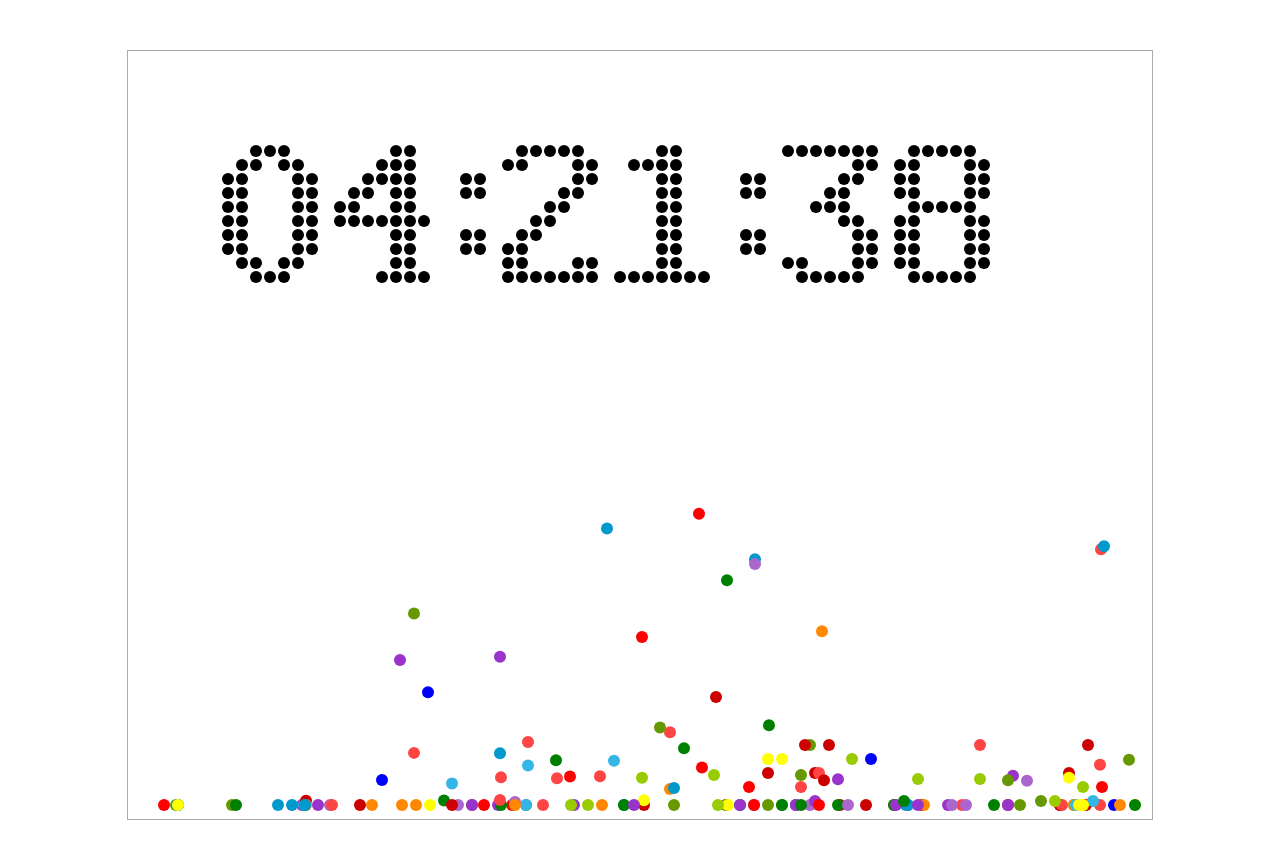
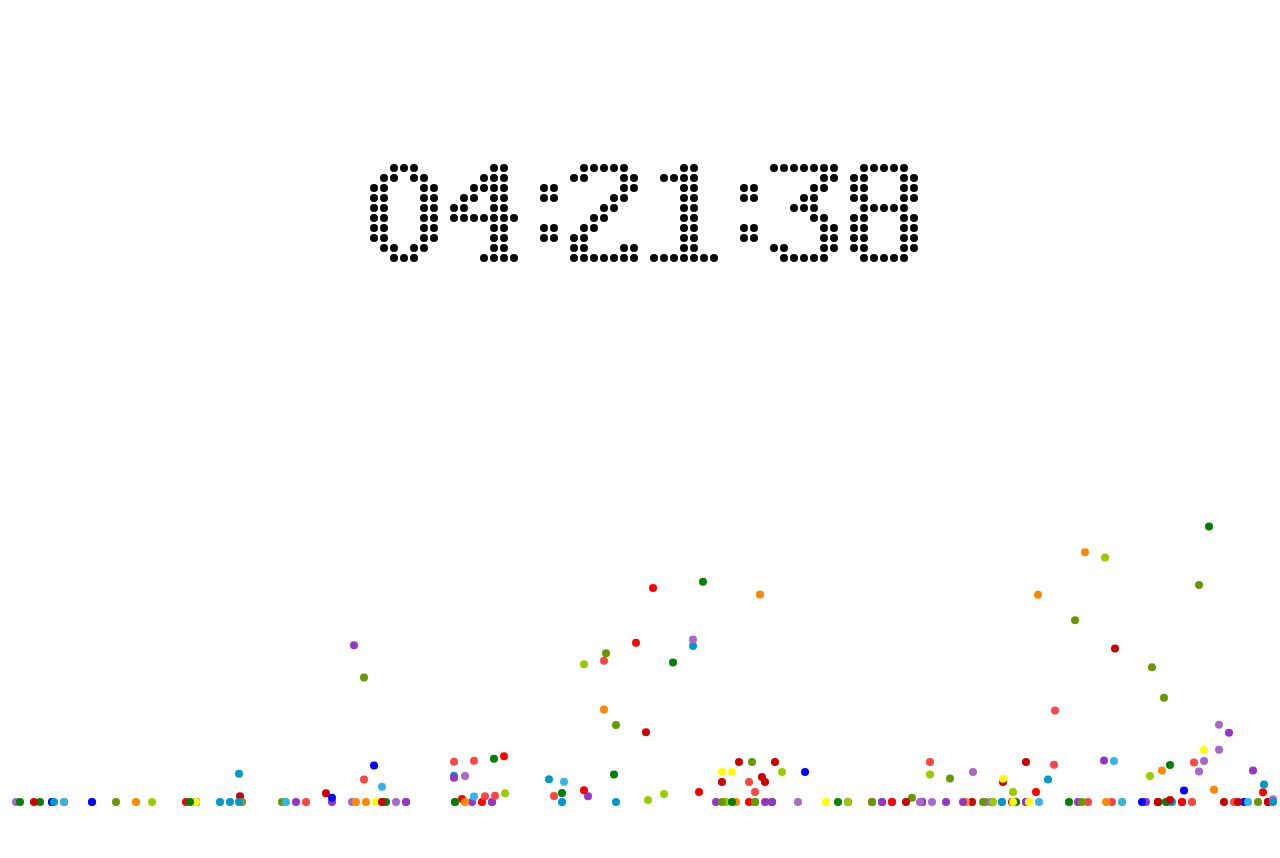
Before and after one commit to karmilo/karmilo.github.io, a plain HTML site: page bitmap.html in a window 1280 px wide. After the commit the page ends 820 px from the top, so only its background shows below. Drawn offline with Linux system fonts and the light colour scheme.

Commit message:
make it more batter
自适应

```diff
--- a/bitmap.html
+++ b/bitmap.html
@@ -6,8 +6,8 @@
 	<script src="data.js"></script>
 	<script src="main.js"></script>
 </head>
-<body>
-	<canvas id=canvas width=1024 height=768 style="border:1px solid #aaa;display:block;margin:50px auto;">
+<body style="height:100%;width:100%">
+	<canvas id='canvas' style="height:100%;width:100%">
 		您的浏览器不支持canvas
 	</canvas>
 </body>
--- a/main.js
+++ b/main.js
@@ -1,17 +1,31 @@
-const MARGIN_X = 100;
-const MARGIN_Y = 100;
-var r=6;
-var cx=MARGIN_X; //第一个数字位置
-var cy=MARGIN_Y;
+var winWidth;
+var winHeight;
+var MARGIN_X;
+var MARGIN_Y;
+var r;
+var cx; //第一个数字位置
+var cy;
 var lastTime=''; //标记时间是否改变
 var timeStatus=false;
 var addBall=false; //是否需要生成小球
 var balls=new Array(); //小球管理数组
 window.onload=function(){
+
 	window.canvas=document.getElementById('canvas');
 	window.context=canvas.getContext('2d');
+	canvas.width=document.body.clientWidth;
+	canvas.height=document.body.clientHeight;
 
 	window.clockTimeManage=setInterval(function(){
+		//获取宽高
+		getWH();
+		canvas.width=Math.round(winWidth);
+		canvas.height=Math.round(winHeight);
+		r=Math.round(winWidth*3/7/108)-1;
+		MARGIN_X=Math.round(winWidth*2/7);
+		MARGIN_Y=Math.round(winHeight/5);
+		cx=MARGIN_X;
+		cy=MARGIN_Y;
 		//获取时间
 		var date=new Date();
 		var hour=makeTime(date.getHours());
@@ -22,11 +36,16 @@ window.onload=function(){
 		if(timeStr!=lastTime){
 			timeStatus=true;
 		}
-		makeBitmap(context,timeStr);
+		makeBitmap(timeStr);
 		ballsDrop();
 		timeStatus=false;
 	},30);
 };
+
+function getWH(){
+	if (window.innerWidth) winWidth = window.innerWidth; else if ((document.body) && (document.body.clientWidth)) winWidth = document.body.clientWidth;
+	if (window.innerHeight) winHeight = window.innerHeight; else if ((document.body) && (document.body.clientHeight)) winHeight = document.body.clientHeight;
+}
 
 function makeTime(num){
 	if(num<10){
@@ -36,37 +55,37 @@ function makeTime(num){
 	}
 }
 
-function makeBitmap(cxt,str){
-	cxt.clearRect(0,0,cxt.canvas.width,cxt.canvas.height);
-	cx=MARGIN_X;
+function makeBitmap(str){
+	context.clearRect(0,0,document.body.clientWidth,document.body.clientHeight);
+	window.cx=MARGIN_X;
 	for(var i=0;i<6;i++){
 		//查找不同的数字下标
 		if(timeStatus&&str.substr(i,1)!=lastTime.substr(i,1)){
 			addBall=true;
 		}
 		//开始绘制单个点阵图
-		makeNum(str.substr(i,1),cxt);
+		makeNum(str.substr(i,1));
 		cx+=8*(r+1)*2;
 		addBall=false;
 		//绘制冒号点阵图
 		if(i%2==1&&i<5){
-			makeNum(10,cxt);
+			makeNum(10);
 			cx+=4*(r+1)*2;
 		}
 	}
 	lastTime=str;
 }
 
-function makeNum(num,cxt){
+function makeNum(num){
 	for(var index in digit){
 		if(index==num){
 			for(var row in digit[index]){
 				for(var field in digit[index][row]){
 					if(digit[index][row][field]==1){
-						cxt.beginPath();
-						cxt.arc(cx+parseInt(field)*(r+1)*2,cy+parseInt(row)*(r+1)*2,r,0,2*Math.PI);
-						cxt.fillStyle="black";
-						cxt.fill();
+						context.beginPath();
+						context.arc(cx+parseInt(field)*(r+1)*2,cy+parseInt(row)*(r+1)*2,r,0,2*Math.PI);
+						context.fillStyle="black";
+						context.fill();
 						if(addBall){
 							//新建一个小球实例，添加到数组管理
 							if(Math.random()>0.5){
@@ -97,11 +116,11 @@ function Ball(x,y,vx,col){
 		context.beginPath();
 		this.y+=this.vy;
 		this.x+=this.vx;
-		if(this.y>=(canvas.height-(r+1)*2)){
-			this.y=canvas.height-(r+1)*2;
+		if(this.y>=(document.body.clientHeight-(r+1)*2)){
+			this.y=document.body.clientHeight-(r+1)*2;
 			this.vy=(-this.vy*(Math.random()*(0.2)+0.6)); //反弹
 		}
-		if(this.x>=(canvas.width-(r+1)*2)||this.x<=(r+1)*2){
+		if(this.x>=(document.body.clientWidth-(r+1)*2)||this.x<=(r+1)*2){
 			delete balls[key]; //优化
 		}
 		context.arc(this.x,this.y,r,0,2*Math.PI);
```
